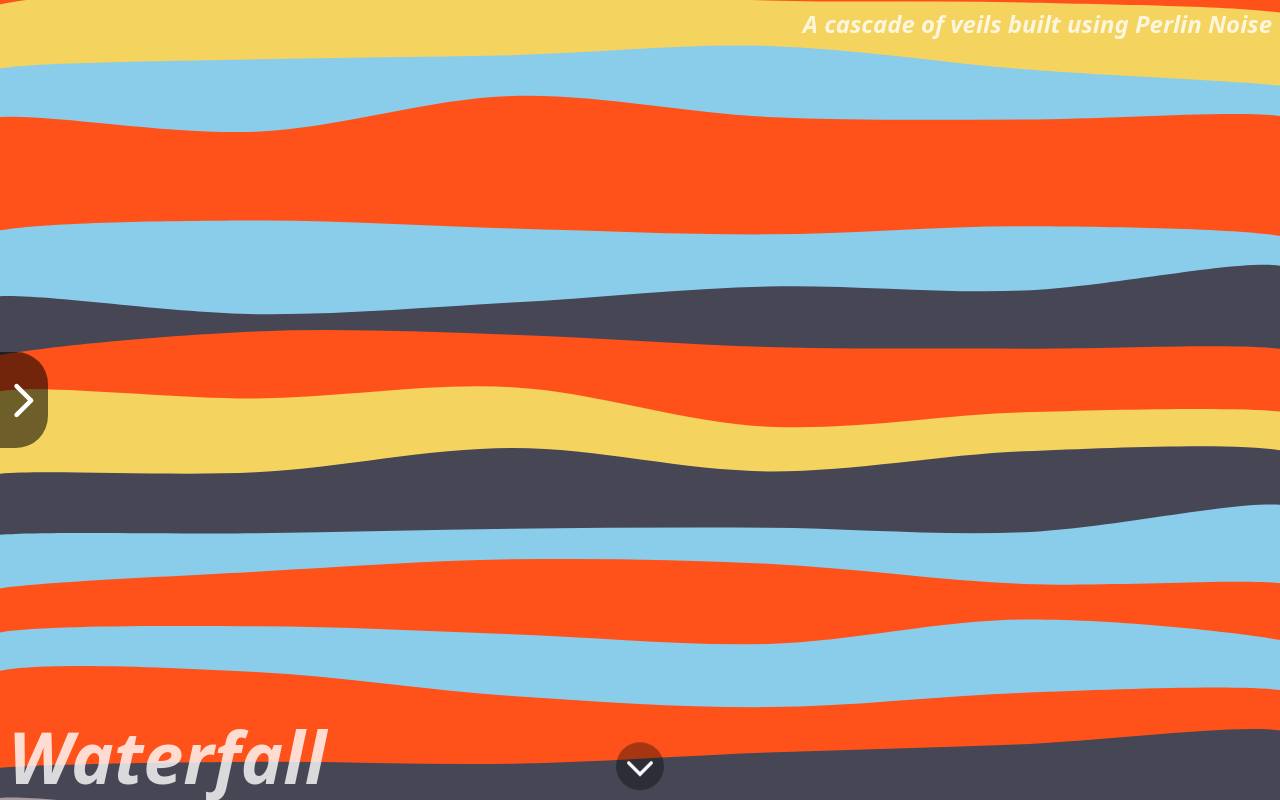
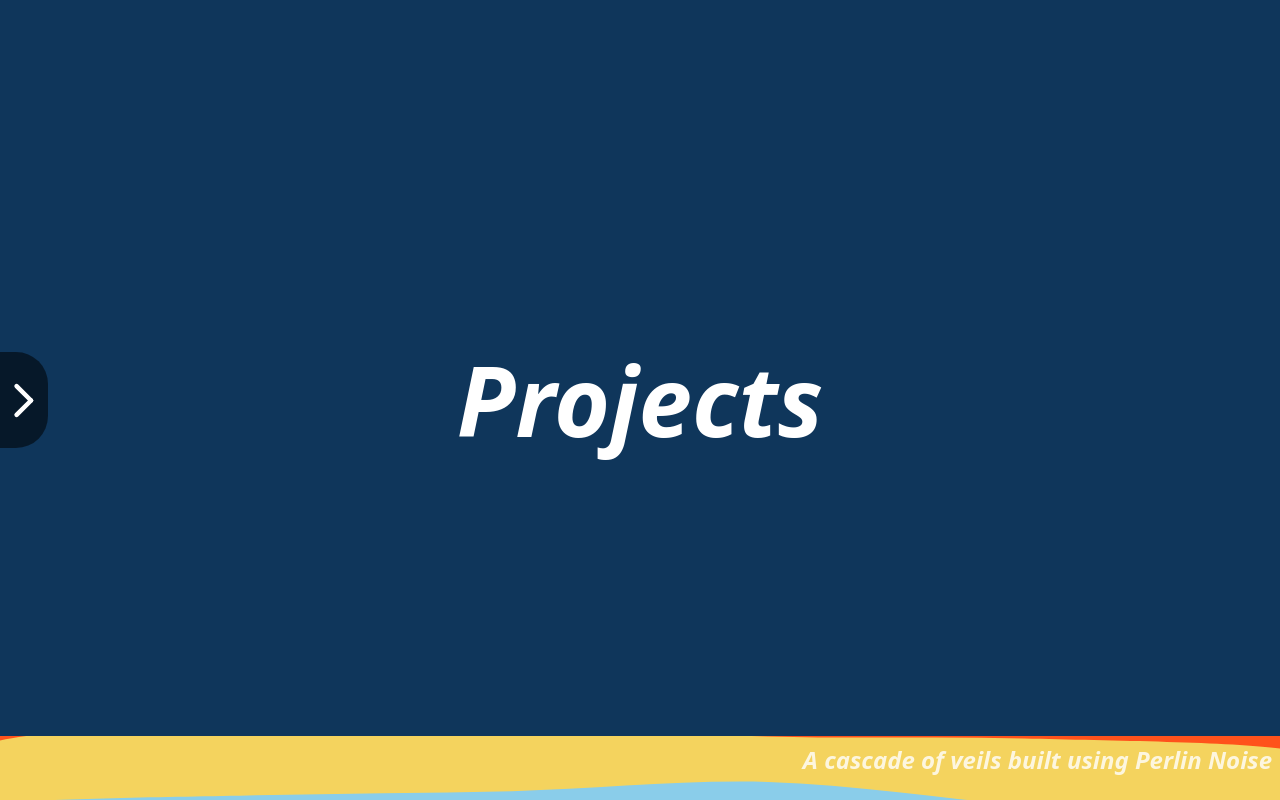
Before and after one commit to scotthitch/s-hitchcock-website, a Vue app: page /projects in a window 1280 px wide. Built offline with nearby package versions, Linux system fonts and the light colour scheme.

Commit message:
feat: add projects into page to replace scroll indicator

```diff
--- /dev/null
+++ b/src/components/ProjectsIntro.vue
@@ -0,0 +1,13 @@
+<script setup lang="ts"></script>
+
+<template>
+    <div class="verticalPan relative h-[94svh] sm:h-[92svh] snap-always snap-center bg-cv-blue">
+        <div class="flex h-screen">
+            <div class="m-auto text-6xl sm:text-8xl font-bold italic slide-from-left-60 text-white">
+                Projects
+            </div>
+        </div>
+
+        Projects
+    </div>
+</template>
--- a/src/views/ProjectsView.vue
+++ b/src/views/ProjectsView.vue
@@ -10,6 +10,7 @@ import FourierSeriesProject from '../p5Projects/FourierSeries/FourierSeriesProje
 import TilingProject from '../p5Projects/Tiling/TilingProject.vue'
 import ScrollDownIndicator from '../components/ScrollDownIndicator.vue'
 import ExploreMoreProjectsOnDesktop from '../components/ExploreMoreProjectsOnDesktop.vue'
+import ProjectsIntro from '../components/ProjectsIntro.vue'
 
 import { ref, onMounted, onUnmounted, shallowRef, computed } from 'vue'
 import type { P5ProjectState } from '../types'
@@ -19,9 +20,8 @@ const store = useDeviceTypeStore()
 
 const p5ProjectKey = ref(0)
 
-
-
 const projects = shallowRef([
+    { component: ProjectsIntro, isMobileOrTabletFriendly: true },
     { component: WaterfallProject, isMobileOrTabletFriendly: true },
     { component: TilingProject, isMobileOrTabletFriendly: true },
     { component: FourierSeriesProject, isMobileOrTabletFriendly: true },
@@ -87,7 +87,6 @@ const preventDefaultForScrollKeys = (event: KeyboardEvent) => {
 
 const handleResize = () => {
     p5ProjectKey.value++ // Update key to force re render of each P5 project component
-
 }
 
 onMounted(() => {
@@ -118,7 +117,7 @@ onUnmounted(() => {
         id="projects-view"
         class="snap-y snap-mandatory h-[100svh] overflow-scroll overflow-x-hidden"
     >
-        <ScrollDownIndicator />
+        <!-- <ScrollDownIndicator /> -->
         <component
             v-for="(project, i) in projectsToRender"
             :is="project.component"
```
